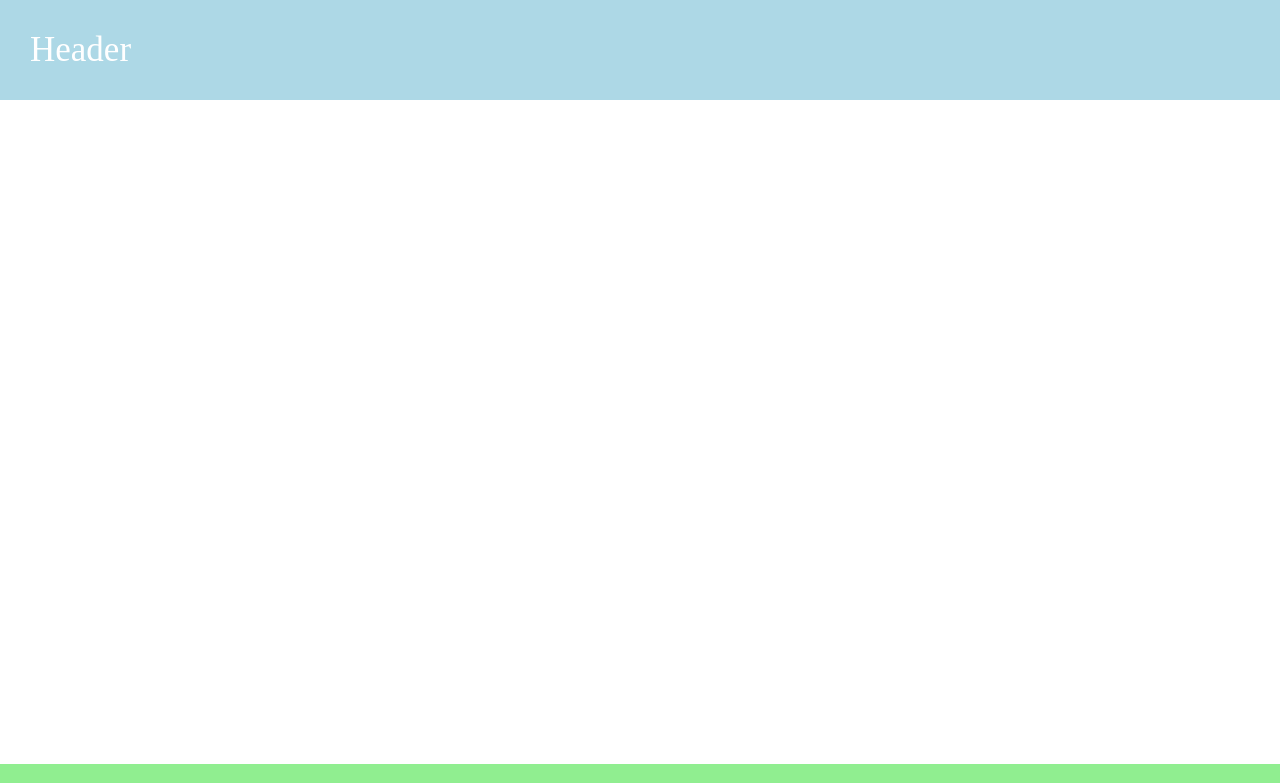
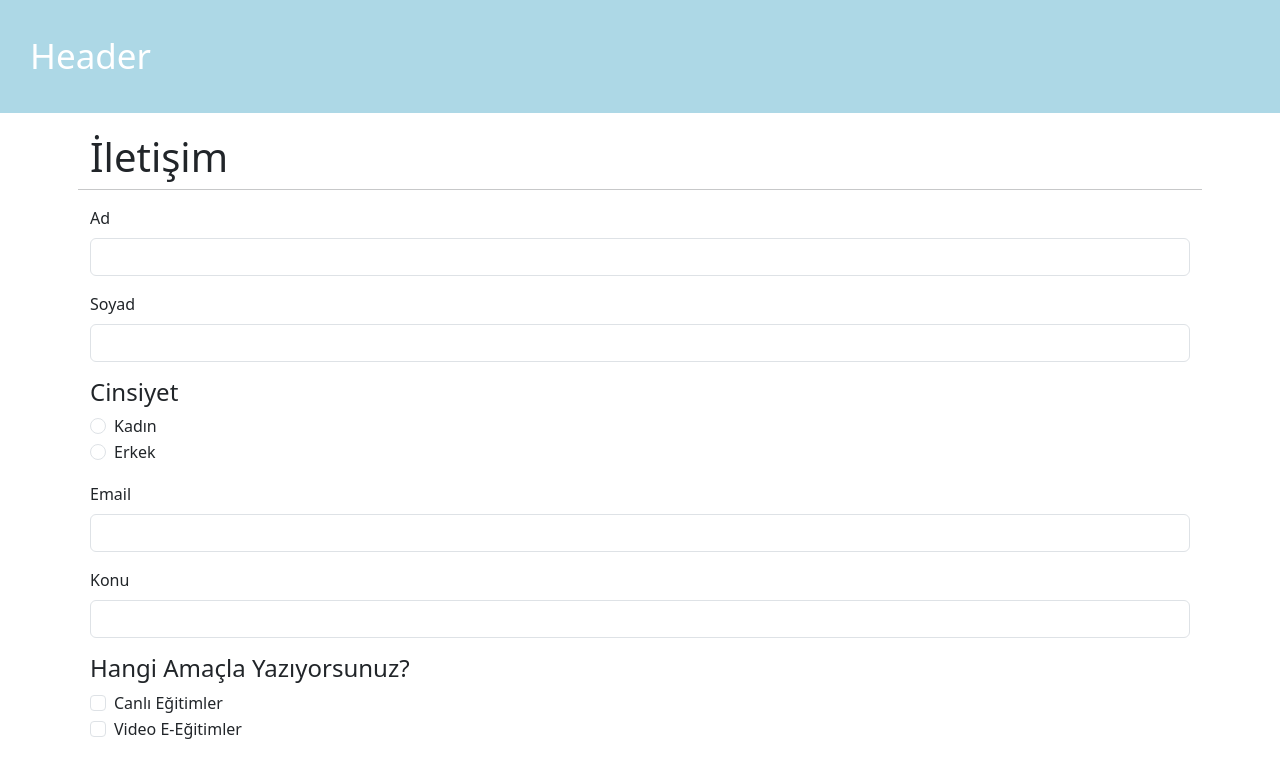
Before and after one commit to msabrioguz/Vue3-Ders, a Vue app in the folder 16-firstapp/: page / in a window 1280 px wide. Shown: the top 783 px of the page. Built offline with nearby package versions, Linux system fonts and the light colour scheme.

Commit message:
Form tasarımı

```diff
--- a/16-firstapp/index.html
+++ b/16-firstapp/index.html
@@ -5,9 +5,11 @@
     <link rel="icon" href="/favicon.ico">
     <meta name="viewport" content="width=device-width, initial-scale=1.0">
     <title>Vite App</title>
+    <link rel="stylesheet" href="https://cdnjs.cloudflare.com/ajax/libs/bootstrap/5.3.3/css/bootstrap.min.css" integrity="sha512-jnSuA4Ss2PkkikSOLtYs8BlYIeeIK1h99ty4YfvRPAlzr377vr3CXDb7sb7eEEBYjDtcYj+AjBH3FLv5uSJuXg==" crossorigin="anonymous" referrerpolicy="no-referrer" />
   </head>
   <body>
     <div id="app"></div>
     <script type="module" src="/src/main.js"></script>
+    <script src="https://cdnjs.cloudflare.com/ajax/libs/bootstrap/5.3.3/js/bootstrap.min.js" integrity="sha512-ykZ1QQr0Jy/4ZkvKuqWn4iF3lqPZyij9iRv6sGqLRdTPkY69YX6+7wvVGmsdBbiIfN/8OdsI7HABjvEok6ZopQ==" crossorigin="anonymous" referrerpolicy="no-referrer"></script>
   </body>
 </html>
--- a/16-firstapp/src/App.vue
+++ b/16-firstapp/src/App.vue
@@ -2,7 +2,7 @@
   <div>
     <HeaderComponent />
     <div class="container">
-
+      <ContactForm />
     </div>
     <FooterComponent />
   </div>
@@ -11,6 +11,7 @@
 <script setup>
 import HeaderComponent from './components/Fixed/HeaderComponent.vue';
 import FooterComponent from '@/components/Fixed/FooterComponent.vue';
+import ContactForm from './components/Contact/ContactForm.vue';
 
 
 </script>
--- /dev/null
+++ b/16-firstapp/src/components/Contact/ContactForm.vue
@@ -0,0 +1,57 @@
+<template>
+  <form>
+    <div class="row">
+      <h1>İletişim</h1>
+      <hr />
+      <div class="mb-3">
+        <label for="name" class="form-label">Ad</label>
+        <input type="text" class="form-control" id="name" />
+      </div>
+      <div class="mb-3">
+        <label for="lastName" class="form-label">Soyad</label>
+        <input type="text" class="form-control" id="lastName" />
+      </div>
+      <div class="mb-3">
+        <h4>Cinsiyet</h4>
+        <div class="form-check">
+          <input type="radio" class="form-check-input" id="genderF" name="gender" />
+          <label for="genderF">Kadın</label>
+        </div>
+        <div class="form-check">
+          <input type="radio" class="form-check-input" id="genderM" name="gender" />
+          <label for="genderM">Erkek</label>
+        </div>
+      </div>
+      <div class="mb-3">
+        <label for="email" class="form-label">Email</label>
+        <input type="text" class="form-control" id="email" />
+      </div>
+      <div class="mb-3">
+        <label for="subject" class="form-label">Konu</label>
+        <input type="text" class="form-control" id="subject" />
+      </div>
+      <div class="mb-3">
+        <h4>Hangi Amaçla Yazıyorsunuz?</h4>
+        <div class="form-check">
+          <input type="checkbox" class="form-check-input" id="Stream" name="perpose" />
+          <label for="Stream">Canlı Eğitimler</label>
+        </div>
+        <div class="form-check">
+          <input type="checkbox" class="form-check-input" id="eVideo" name="perpose" />
+          <label for="eVideo">Video E-Eğitimler</label>
+        </div>
+      </div>
+      <div class="mb-3">
+        <label for="message" class="form-label"></label>
+        <textarea name="message" id="message" class="form-control" rows="3"></textarea>
+      </div>
+      <div class="mb-3">
+        <button class="btn btn-primary">Gönder</button>
+      </div>
+    </div>
+  </form>
+</template>
+
+<script setup></script>
+
+<style></style>
```
